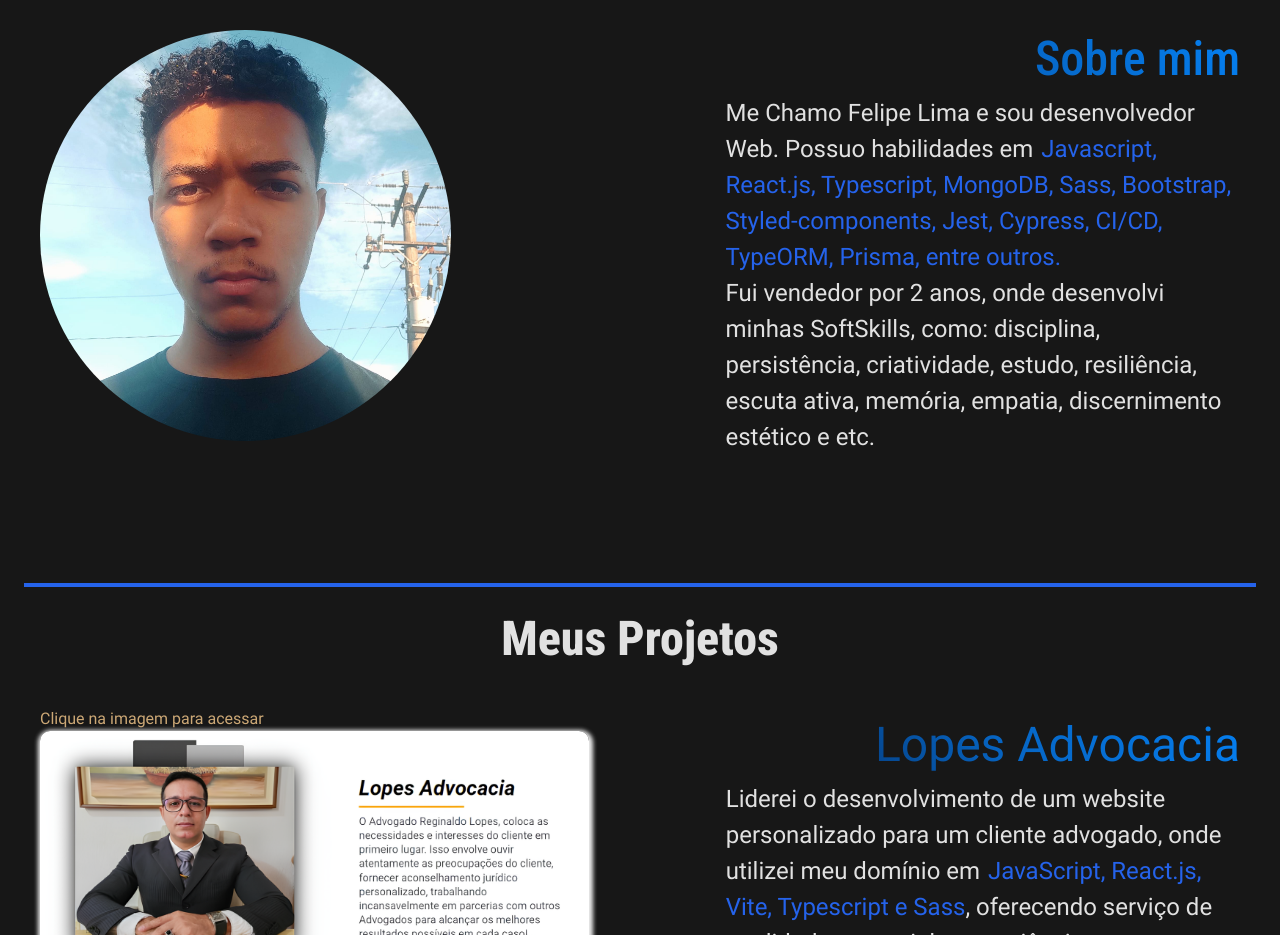
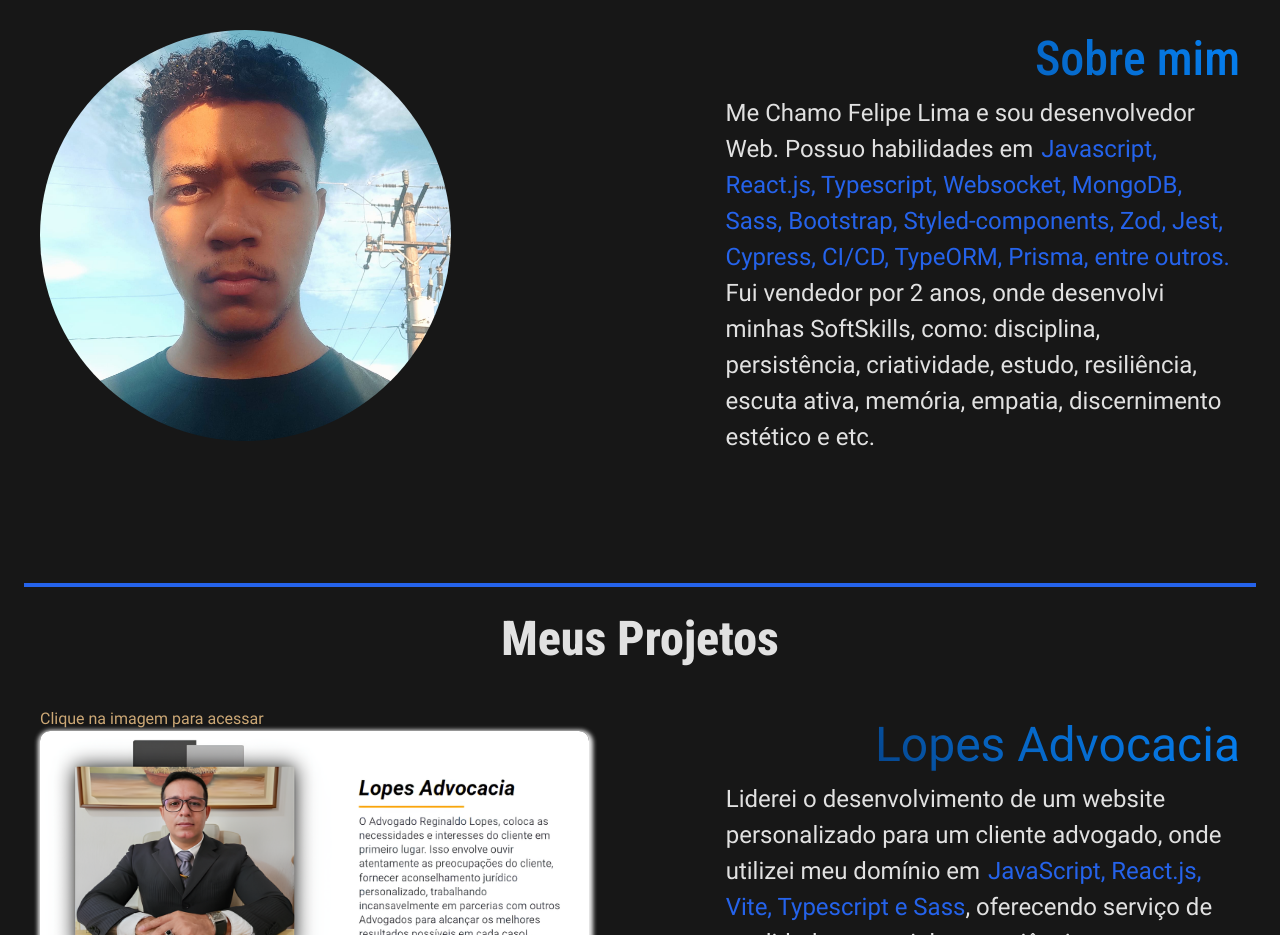
Before and after one commit to felipemali/personal-site, a React (Vite) app: page / in a window 1280 px wide. Shown: the part 1000-1935 px from the top of the page. Built offline with nearby package versions, Linux system fonts and the light colour scheme.

Commit message:
add news tools

```diff
--- a/src/components/About/index.tsx
+++ b/src/components/About/index.tsx
@@ -42,9 +42,9 @@ export const About = ({ reff }: AboutProps) => {
               Me Chamo Felipe Lima e sou desenvolvedor Web. Possuo habilidades
               em
               <span>
-                Javascript, React.js, Typescript, MongoDB, Sass, Bootstrap,
-                Styled-components, Jest, Cypress, CI/CD, TypeORM, Prisma, entre
-                outros.
+                Javascript, React.js, Typescript, Websocket, MongoDB, Sass,
+                Bootstrap, Styled-components, Zod, Jest, Cypress, CI/CD,
+                TypeORM, Prisma, entre outros.
               </span>
             </p>
             <p>
```
